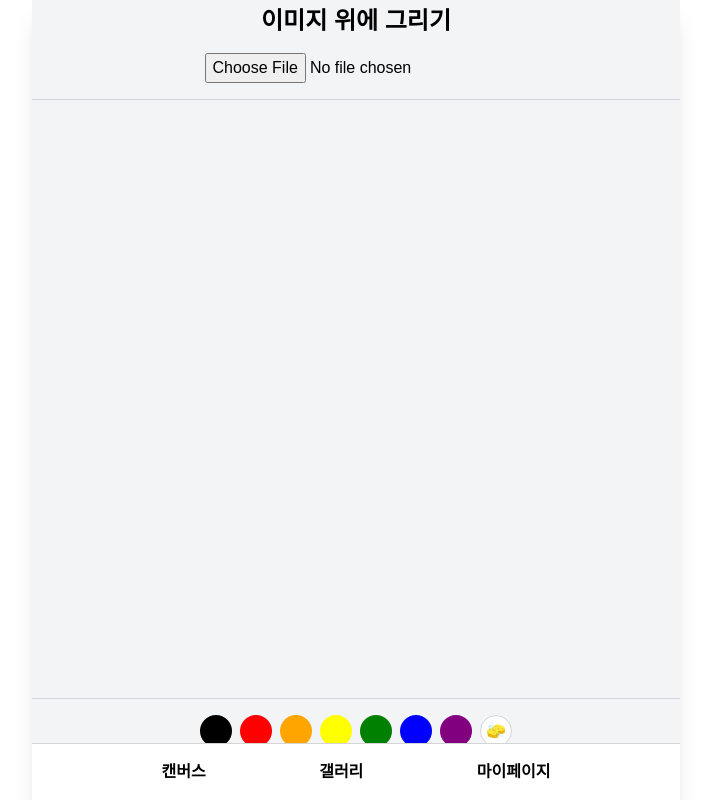
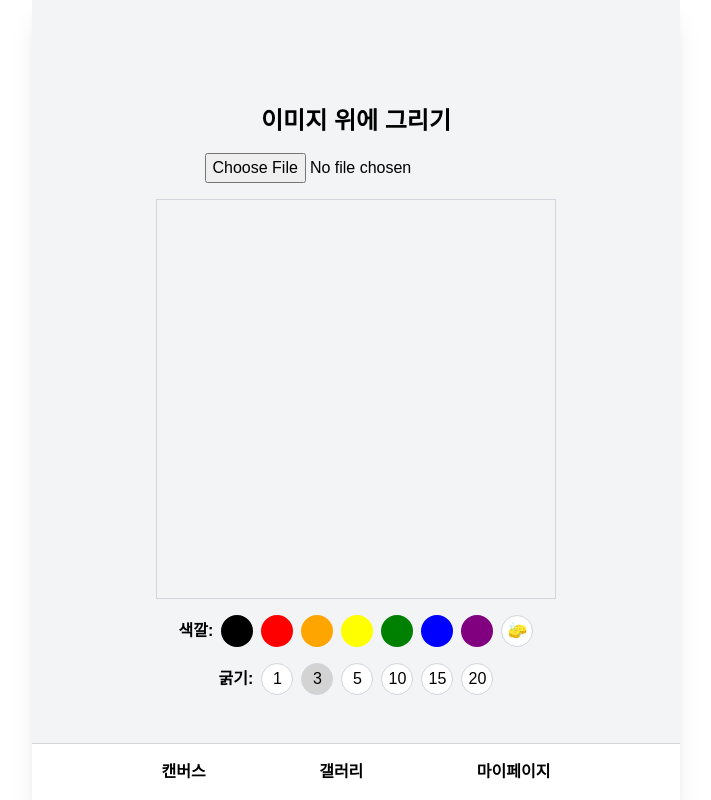
Before and after one commit to stonechoe/inthon-frontend, a Next.js app: page /note in a window 1280 px wide. Shown: the whole page, without its empty margins (284-995 px from the left). Built offline with nearby package versions, Linux system fonts and the light colour scheme.

Commit message:
add : color label

```diff
--- a/src/app/(navigated)/note/page.tsx
+++ b/src/app/(navigated)/note/page.tsx
@@ -97,8 +97,8 @@ export default function DrawPage() {
     contextRef: React.MutableRefObject<CanvasRenderingContext2D | null>
   ) => {
     if (canvas && !contextRef.current) {
-      canvas.width = 800;
-      canvas.height = 600;
+      canvas.width = 400;
+      canvas.height = 400;
       const ctx = canvas.getContext("2d");
       if (ctx) {
         ctx.lineCap = "round";
@@ -151,7 +151,7 @@ export default function DrawPage() {
         className="mb-4"
       />
       <div
-        style={{ position: "relative", width: 800, height: 600 }}
+        style={{ position: "relative", width: 400, height: 400 }}
         className="border border-gray-300"
       >
         <canvas
@@ -170,7 +170,9 @@ export default function DrawPage() {
           style={{ position: "absolute", left: 0, top: 0 }}
         />
       </div>
-      <div className="flex space-x-2 mt-4">
+      <div className="flex items-center space-x-2 mt-4">
+        <span className="font-semibold">색깔:</span>
+
         {["black", "red", "orange", "yellow", "green", "blue", "purple"].map(
           (color) => (
             <button
@@ -196,7 +198,9 @@ export default function DrawPage() {
           🧽
         </button>
       </div>
-      <div className="flex space-x-2 mt-4">
+      <div className="flex items-center space-x-2 mt-4">
+        <span className="font-semibold">굵기:</span>
+
         {[1, 3, 5, 10, 15, 20].map((width) => (
           <button
             key={width}
```
